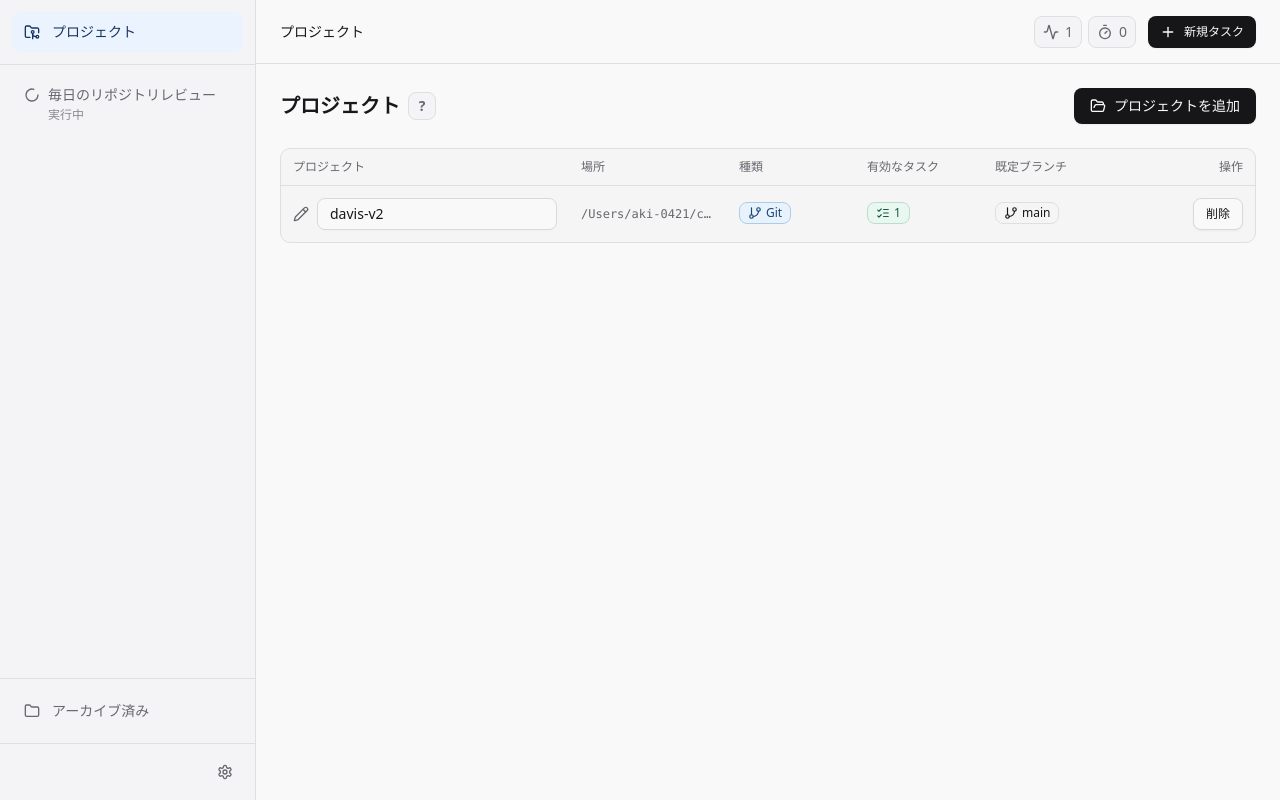
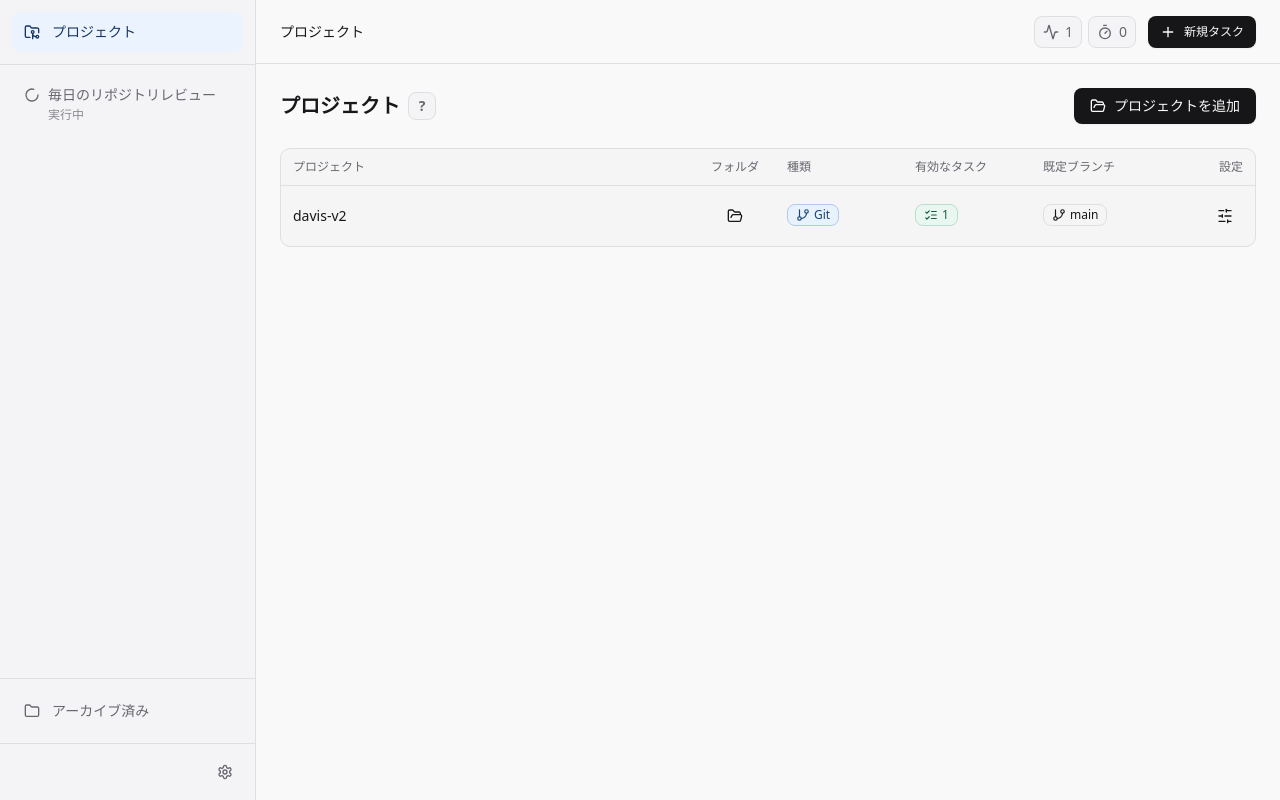
Before and after one commit to aki-0421/scheduler, a Next.js app in the folder apps/desktop/: page /projects in a window 1280 px wide. Built offline with nearby package versions, Linux system fonts and the light colour scheme.

Commit message:
Move project settings into dialog

```diff
--- a/apps/desktop/app/projects/page.tsx
+++ b/apps/desktop/app/projects/page.tsx
@@ -6,9 +6,9 @@ import {
   FolderOpen,
   GitBranch,
   ListChecks,
-  Pencil,
+  SlidersHorizontal,
 } from "lucide-react";
-import { useMemo, useState } from "react";
+import { type MouseEvent, useMemo, useState } from "react";
 import { toast } from "sonner";
 
 import { EmptyState } from "@/components/empty-state";
@@ -26,6 +26,14 @@ import {
   AlertDialogTrigger,
 } from "@/components/ui/alert-dialog";
 import { Button } from "@/components/ui/button";
+import {
+  Dialog,
+  DialogContent,
+  DialogDescription,
+  DialogFooter,
+  DialogHeader,
+  DialogTitle,
+} from "@/components/ui/dialog";
 import { Input } from "@/components/ui/input";
 import {
   Table,
@@ -107,6 +115,13 @@ function projectDisplayName(
   );
 }
 
+function folderProjectDisplayName(
+  project: ProjectDto,
+  localNames: Record<string, string>,
+) {
+  return localNames[project.id] ?? project.name;
+}
+
 export default function ProjectsPage() {
   const [localNames, setLocalNames] = useState<Record<string, string>>(() => {
     if (typeof window === "undefined") {
@@ -121,6 +136,9 @@ export default function ProjectsPage() {
     }
   });
   const [isPickingFolder, setIsPickingFolder] = useState(false);
+  const [selectedProjectId, setSelectedProjectId] = useState<string | null>(
+    null,
+  );
   const projects = useProjects();
   const tasks = useTasks();
   const trustProject = useTrustProject();
@@ -138,6 +156,10 @@ export default function ProjectsPage() {
           ),
         ),
     [localNames, projectList],
+  );
+  const selectedProject = useMemo(
+    () => projectList.find((project) => project.id === selectedProjectId),
+    [projectList, selectedProjectId],
   );
 
   function activeTaskCount(project: ProjectDto) {
@@ -182,6 +204,7 @@ export default function ProjectsPage() {
   function removeProject(project: ProjectDto) {
     untrustProject.mutate(project.id, {
       onSuccess: (result) => {
+        setSelectedProjectId(null);
         toast.success("プロジェクトを削除しました", {
           description: `${result.affectedTaskCount.toLocaleString("ja-JP")}件の有効なタスクに影響します`,
         });
@@ -196,6 +219,28 @@ export default function ProjectsPage() {
     });
   }
 
+  async function copyProjectPath(
+    project: ProjectDto,
+    event?: MouseEvent<HTMLButtonElement>,
+  ) {
+    event?.stopPropagation();
+    try {
+      await navigator.clipboard.writeText(project.path);
+      toast.success("プロジェクトの場所をコピーしました");
+    } catch (error) {
+      toast.error("コピーできませんでした", {
+        description:
+          error instanceof Error
+            ? error.message
+            : "クリップボードへアクセスできませんでした。",
+      });
+    }
+  }
+
+  function openProjectSettings(project: ProjectDto) {
+    setSelectedProjectId(project.id);
+  }
+
   function updateProjectDisplayName(projectId: string, value: string) {
     setLocalNames((current) => {
       const next = { ...current, [projectId]: value };
@@ -205,6 +250,18 @@ export default function ProjectsPage() {
       );
       return next;
     });
+  }
+
+  function validateProjectDisplayName(project: ProjectDto) {
+    const value = folderProjectDisplayName(project, localNames).trim();
+    if (!value) {
+      updateProjectDisplayName(project.id, project.name);
+      toast.error("表示名は空にできません");
+      return;
+    }
+    if (value !== folderProjectDisplayName(project, localNames)) {
+      updateProjectDisplayName(project.id, value);
+    }
   }
 
   return (
@@ -227,15 +284,17 @@ export default function ProjectsPage() {
       <section className="flex min-h-0 flex-1 flex-col gap-3">
         {sortedProjects.length ? (
           <div className="overflow-x-auto overflow-y-hidden rounded-lg border bg-surface/70">
-            <Table className="min-w-[860px] table-fixed">
+            <Table className="min-w-[720px] table-fixed">
               <TableHeader>
                 <TableRow>
-                  <TableHead className="w-[18rem]">プロジェクト</TableHead>
-                  <TableHead>場所</TableHead>
+                  <TableHead>プロジェクト</TableHead>
+                  <TableHead className="w-[5rem] text-center">
+                    フォルダ
+                  </TableHead>
                   <TableHead className="w-[8rem]">種類</TableHead>
                   <TableHead className="w-[8rem]">有効なタスク</TableHead>
                   <TableHead className="w-[9rem]">既定ブランチ</TableHead>
-                  <TableHead className="w-[8rem] text-right">操作</TableHead>
+                  <TableHead className="w-[5rem] text-right">設定</TableHead>
                 </TableRow>
               </TableHeader>
               <TableBody>
@@ -244,42 +303,34 @@ export default function ProjectsPage() {
                   const affectedTaskCount = activeTaskCount(project);
                   const displayName = projectDisplayName(project, localNames);
                   return (
-                    <TableRow key={project.id}>
+                    <TableRow
+                      key={project.id}
+                      className="cursor-pointer"
+                      onClick={() => openProjectSettings(project)}
+                    >
                       <TableCell className="min-w-0">
-                        {githubName ? (
+                        <div className="min-w-0">
                           <div className="truncate font-medium">
                             {displayName}
                           </div>
-                        ) : (
-                          <div className="flex min-w-0 items-center gap-2">
-                            <Pencil
-                              className="size-4 shrink-0 text-muted-foreground"
-                              aria-hidden="true"
-                            />
-                            <Input
-                              value={displayName}
-                              onChange={(event) =>
-                                updateProjectDisplayName(
-                                  project.id,
-                                  event.currentTarget.value,
-                                )
-                              }
-                              onBlur={() =>
-                                toast.success("表示名を更新しました")
-                              }
-                              aria-label={`${project.name} の表示名`}
-                              className="h-8"
-                            />
-                          </div>
-                        )}
+                          {githubName ? (
+                            <div className="truncate text-xs text-muted-foreground">
+                              GitHub remote
+                            </div>
+                          ) : null}
+                        </div>
                       </TableCell>
-                      <TableCell className="min-w-0">
-                        <div
-                          className="truncate font-mono text-xs text-muted-foreground"
-                          title={project.path}
+                      <TableCell className="text-center">
+                        <Button
+                          type="button"
+                          variant="ghost"
+                          size="icon"
+                          aria-label={`${displayName} の場所をコピー`}
+                          title="場所をコピー"
+                          onClick={(event) => void copyProjectPath(project, event)}
                         >
-                          {project.path}
-                        </div>
+                          <FolderOpen className="size-4" aria-hidden="true" />
+                        </Button>
                       </TableCell>
                       <TableCell>
                         <ProjectKindBadge kind={project.kind} />
@@ -291,39 +342,22 @@ export default function ProjectsPage() {
                         <BranchBadge branch={project.defaultBranch} />
                       </TableCell>
                       <TableCell className="text-right">
-                        <AlertDialog>
-                          <AlertDialogTrigger asChild>
-                            <Button
-                              variant="outline"
-                              size="sm"
-                              disabled={untrustProject.isPending}
-                              aria-label={`${displayName} を削除`}
-                            >
-                              削除
-                            </Button>
-                          </AlertDialogTrigger>
-                          <AlertDialogContent>
-                            <AlertDialogHeader>
-                              <AlertDialogTitle>
-                                {displayName} を削除しますか？
-                              </AlertDialogTitle>
-                              <AlertDialogDescription>
-                                このプロジェクトを参照するスケジュール済みタスクは実行できなくなる可能性があります。
-                                {affectedTaskCount.toLocaleString("ja-JP")}{" "}
-                                件の有効なタスクに影響します。ローカルファイルと実行履歴は削除されません。
-                              </AlertDialogDescription>
-                            </AlertDialogHeader>
-                            <AlertDialogFooter>
-                              <AlertDialogCancel>キャンセル</AlertDialogCancel>
-                              <AlertDialogAction
-                                className="bg-destructive text-destructive-foreground hover:bg-destructive/90"
-                                onClick={() => removeProject(project)}
-                              >
-                                削除
-                              </AlertDialogAction>
-                            </AlertDialogFooter>
-                          </AlertDialogContent>
-                        </AlertDialog>
+                        <Button
+                          type="button"
+                          variant="ghost"
+                          size="icon"
+                          aria-label={`${displayName} の設定を開く`}
+                          title="設定を開く"
+                          onClick={(event) => {
+                            event.stopPropagation();
+                            openProjectSettings(project);
+                          }}
+                        >
+                          <SlidersHorizontal
+                            className="size-4"
+                            aria-hidden="true"
+                          />
+                        </Button>
                       </TableCell>
                     </TableRow>
                   );
@@ -344,6 +378,152 @@ export default function ProjectsPage() {
           />
         )}
       </section>
+
+      <Dialog
+        open={Boolean(selectedProject)}
+        onOpenChange={(open) => {
+          if (!open) {
+            setSelectedProjectId(null);
+          }
+        }}
+      >
+        {selectedProject ? (
+          <DialogContent className="max-h-[90dvh] overflow-auto">
+            <DialogHeader>
+              <DialogTitle>
+                {projectDisplayName(selectedProject, localNames)}
+              </DialogTitle>
+              <DialogDescription className="sr-only">
+                プロジェクト設定
+              </DialogDescription>
+            </DialogHeader>
+
+            <div className="grid gap-5">
+              {githubRepositoryName(selectedProject.gitRemoteUrl) ? (
+                <div className="grid gap-1.5">
+                  <div className="text-xs font-medium text-muted-foreground">
+                    表示名
+                  </div>
+                  <div className="rounded-md border bg-muted/30 px-3 py-2 text-sm font-medium">
+                    {projectDisplayName(selectedProject, localNames)}
+                  </div>
+                </div>
+              ) : (
+                <div className="grid gap-1.5">
+                  <label
+                    htmlFor="project-display-name"
+                    className="text-xs font-medium text-muted-foreground"
+                  >
+                    表示名
+                  </label>
+                  <Input
+                    id="project-display-name"
+                    value={folderProjectDisplayName(selectedProject, localNames)}
+                    onChange={(event) =>
+                      updateProjectDisplayName(
+                        selectedProject.id,
+                        event.currentTarget.value,
+                      )
+                    }
+                    onBlur={() => validateProjectDisplayName(selectedProject)}
+                    aria-label={`${selectedProject.name} の表示名`}
+                  />
+                </div>
+              )}
+
+              <div className="grid gap-3 rounded-md border bg-muted/20 p-3">
+                <div className="grid gap-1">
+                  <div className="text-xs font-medium text-muted-foreground">
+                    場所
+                  </div>
+                  <div className="flex min-w-0 items-center gap-2">
+                    <code className="min-w-0 flex-1 truncate rounded bg-background px-2 py-1.5 text-xs">
+                      {selectedProject.path}
+                    </code>
+                    <Button
+                      type="button"
+                      variant="outline"
+                      size="icon"
+                      aria-label="場所をコピー"
+                      onClick={() => void copyProjectPath(selectedProject)}
+                    >
+                      <FolderOpen className="size-4" aria-hidden="true" />
+                    </Button>
+                  </div>
+                </div>
+
+                {selectedProject.gitRoot ? (
+                  <div className="grid gap-1">
+                    <div className="text-xs font-medium text-muted-foreground">
+                      Git root
+                    </div>
+                    <code className="truncate rounded bg-background px-2 py-1.5 text-xs">
+                      {selectedProject.gitRoot}
+                    </code>
+                  </div>
+                ) : null}
+
+                {selectedProject.gitRemoteUrl ? (
+                  <div className="grid gap-1">
+                    <div className="text-xs font-medium text-muted-foreground">
+                      Remote
+                    </div>
+                    <code className="truncate rounded bg-background px-2 py-1.5 text-xs">
+                      {selectedProject.gitRemoteUrl}
+                    </code>
+                  </div>
+                ) : null}
+              </div>
+
+              <div className="flex flex-wrap gap-2">
+                <ProjectKindBadge kind={selectedProject.kind} />
+                <ActiveTaskCountBadge count={activeTaskCount(selectedProject)} />
+                <BranchBadge branch={selectedProject.defaultBranch} />
+              </div>
+            </div>
+
+            <DialogFooter className="items-center justify-between sm:justify-between">
+              <AlertDialog>
+                <AlertDialogTrigger asChild>
+                  <Button
+                    type="button"
+                    variant="outline"
+                    disabled={untrustProject.isPending}
+                    aria-label={`${projectDisplayName(
+                      selectedProject,
+                      localNames,
+                    )} を削除`}
+                  >
+                    削除
+                  </Button>
+                </AlertDialogTrigger>
+                <AlertDialogContent>
+                  <AlertDialogHeader>
+                    <AlertDialogTitle>
+                      {projectDisplayName(selectedProject, localNames)}{" "}
+                      を削除しますか？
+                    </AlertDialogTitle>
+                    <AlertDialogDescription>
+                      このプロジェクトを参照するスケジュール済みタスクは実行できなくなる可能性があります。
+                      {activeTaskCount(selectedProject).toLocaleString("ja-JP")}{" "}
+                      件の有効なタスクに影響します。ローカルファイルと実行履歴は削除されません。
+                    </AlertDialogDescription>
+                  </AlertDialogHeader>
+                  <AlertDialogFooter>
+                    <AlertDialogCancel>キャンセル</AlertDialogCancel>
+                    <AlertDialogAction
+                      className="bg-destructive text-destructive-foreground hover:bg-destructive/90"
+                      onClick={() => removeProject(selectedProject)}
+                    >
+                      削除
+                    </AlertDialogAction>
+                  </AlertDialogFooter>
+                </AlertDialogContent>
+              </AlertDialog>
+            </DialogFooter>
+          </DialogContent>
+        ) : null}
+      </Dialog>
     </div>
   );
 }
```
Also changed, not shown: 1 other file (tests, documents, lock files or other folders).
